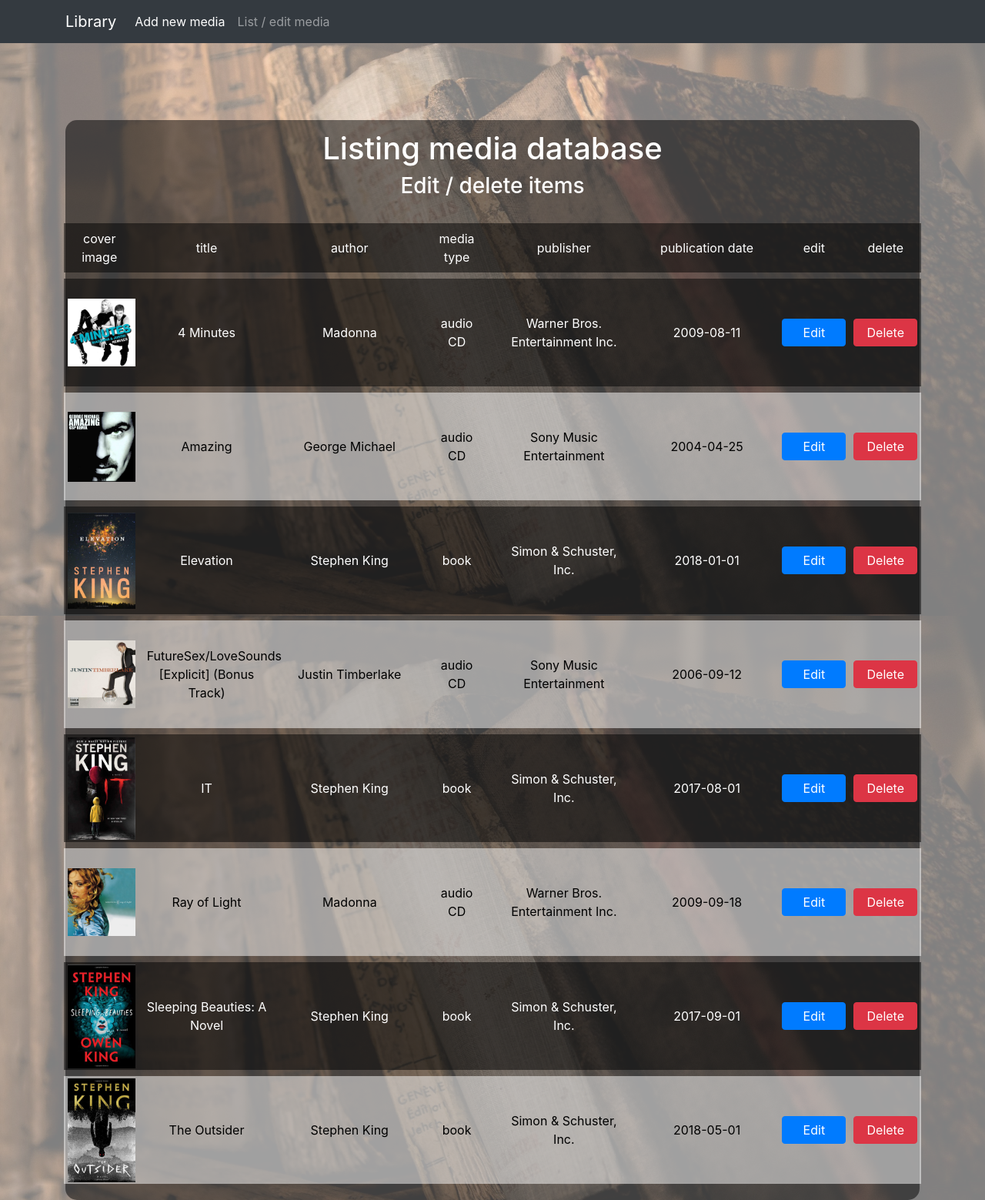
After one commit to MrRobot555/FSWD50--Olaszki-CodeReview_10, a PHP site: page /list_media.php in a window 1280 px wide. The commit adds this page. Shown: the whole page at 77% size. Run offline with PHP 8.4, Linux system fonts and the light colour scheme; data comes from the database, SQL or seed files in the repository.

Commit message:
listing page

```diff
--- /dev/null
+++ b/list_media.php
@@ -0,0 +1,119 @@
+<!DOCTYPE html>
+<html>
+<head>
+
+    <meta charset="utf-8">
+    <meta name="viewport" content="width=device-width, initial-scale=1, shrink-to-fit=no">
+
+
+    <link rel="stylesheet" href="https://stackpath.bootstrapcdn.com/bootstrap/4.1.3/css/bootstrap.min.css" integrity="sha384-MCw98/SFnGE8fJT3GXwEOngsV7Zt27NXFoaoApmYm81iuXoPkFOJwJ8ERdknLPMO" crossorigin="anonymous">
+
+
+	<title>Code Review 10</title>
+	<link rel="stylesheet" href="style.css">
+	<script src="https://unpkg.com/sweetalert/dist/sweetalert.min.js"></script>
+</head>
+<body>
+	<?php
+
+		function drawList($a){
+			$arr = array('');
+			$backswitch = true;
+			$firstrun = true;
+			foreach ($a as $record) {
+				if (!$firstrun) {
+				if ($backswitch) {$backcolor='mydarkbk'; $backswitch=false;} else {$backcolor='mylightbk'; $backswitch=true;}
+				if ($arr[8] == '1') { $type = 'book';}
+				if ($arr[8] == '2') { $type = 'audio CD';}
+				if ($arr[8] == '3') { $type = 'video DVD';}
+				echo("<div class='row my-2 text-white $backcolor'>
+					<div class='col-sm-1 minipic d-flex align-items-center'><img src='$arr[2]'></div>
+					<div class='col-sm-2 my-auto text-center'>$arr[1]</div>
+					<div class='col-sm-2 my-auto text-center'>$arr[11] $arr[12]</div>
+					<div class='col-sm-1 my-auto text-center'>$type</div>
+					<div class='col-sm-2 my-auto text-center'>$arr[14]</div>
+					<div class='col-sm-2 my-auto text-center'>$arr[5]</div>
+					<div class='col-sm-1 my-auto text-center buttspace'><button type='button' class='btn btn-primary buttspace btn-block'>Edit</button></div>
+					<div class='col-sm-1 my-auto text-center buttspace'><button type='button' class='btn btn-danger buttspace btn-block'>Delete</button></div>
+	  				</div>");
+				} else {
+
+				echo("<div class='row my-2 py-2 text-white mydarkbk'>
+					<div class='col-sm-1 my-auto text-center'>cover image</div>
+					<div class='col-sm-2 my-auto text-center'>title</div>
+					<div class='col-sm-2 my-auto text-center'>author</div>
+					<div class='col-sm-1 my-auto text-center'>media type</div>
+					<div class='col-sm-2 my-auto text-center'>publisher</div>
+					<div class='col-sm-2 my-auto text-center'>publication date</div>
+					<div class='col-sm-1 my-auto text-center'>edit</div>
+					<div class='col-sm-1 my-auto text-center'>delete</button></div>
+	  				</div>");
+
+
+					$firstrun = false;
+				}
+				$i=0;
+				$arr = array('');
+				foreach ($record as $rec) {
+					$arr[$i]=$rec;
+					++$i;
+
+				}
+			}
+		}
+
+	?>
+
+<?php include 'navbar.php'; ?>
+
+<div class="container">
+
+	<div class="mytransbk">
+
+		<h1 class="text-center text-white">Listing media database</h1>
+		<h3 class="text-center text-white pb-4">Edit / delete items</h3>
+
+			<?php
+				$servername = "localhost";
+				$username = "root";
+				$password = "";
+				$dbname = "library";
+
+				$conn = new mysqli($servername, $username, $password, $dbname);
+
+
+				$myquery = "SELECT
+						*
+					from media m
+
+				    INNER JOIN author a
+				    on m.author_ID = a.author_ID
+
+				    INNER JOIN publisher p
+				    on m.publisher_ID = p.publisher_ID
+
+				    ORDER BY m.title";
+
+				$listdata = $conn->query($myquery);
+				$list = $listdata->fetch_all();
+
+				mysqli_close($conn);
+
+				drawList($list);
+
+			?>
+
+	</div>
+
+</div>
+
+
+<script src="https://code.jquery.com/jquery-3.3.1.slim.min.js" integrity="sha384-q8i/X+965DzO0rT7abK41JStQIAqVgRVzpbzo5smXKp4YfRvH+8abtTE1Pi6jizo" crossorigin="anonymous"></script>
+<script src="https://cdnjs.cloudflare.com/ajax/libs/popper.js/1.14.3/umd/popper.min.js" integrity="sha384-ZMP7rVo3mIykV+2+9J3UJ46jBk0WLaUAdn689aCwoqbBJiSnjAK/l8WvCWPIPm49" crossorigin="anonymous"></script>
+<script src="https://stackpath.bootstrapcdn.com/bootstrap/4.1.3/js/bootstrap.min.js" integrity="sha384-ChfqqxuZUCnJSK3+MXmPNIyE6ZbWh2IMqE241rYiqJxyMiZ6OW/JmZQ5stwEULTy" crossorigin="anonymous"></script>
+
+
+<!-- <script src="myjs.js"></script> -->
+
+</body>
+</html>
--- a/navbar.php
+++ b/navbar.php
@@ -9,11 +9,11 @@
   <div class="collapse navbar-collapse" id="navbarSupportedContent">
     <ul class="navbar-nav mr-auto">
       <li class="nav-item active">
-        <a class="nav-link" href="#">Add new media<span class="sr-only">(current)</span></a>
+        <a class="nav-link" href="add_media.php">Add new media<span class="sr-only">(current)</span></a>
       </li>
 
       <li class="nav-item">
-        <a class="nav-link" href="#">List media</a>
+        <a class="nav-link" href="list_media.php">List / edit media</a>
       </li>
 
     </ul>
--- a/style.css
+++ b/style.css
@@ -43,3 +43,28 @@ background-size: 100vw 100vh;
 #author_input {
 	border: 2px solid red;
 }
+
+.minipic {
+	padding: 0 0 0 5px!important;
+	height: 140px;
+}
+
+.minipic img {
+	width: 100%;
+}
+
+
+.buttspace {
+	padding: 5px!important;
+}
+
+.mydarkbk {
+	background:rgba(0,0,0,0.5);
+	color: white!important;
+}
+
+.mylightbk {
+	background:rgba(255,255,255,0.5);
+	color: black!important;
+
+}
```
